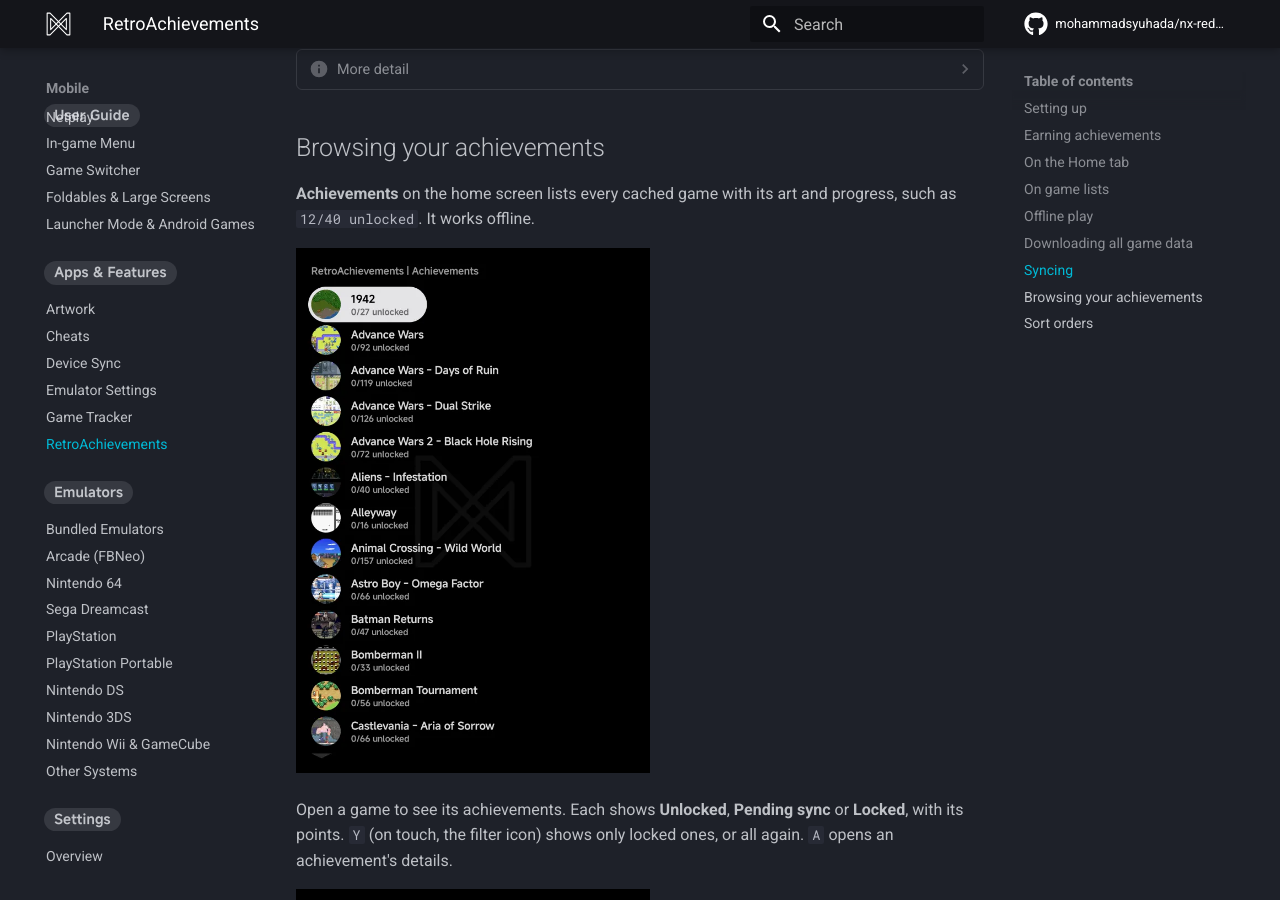
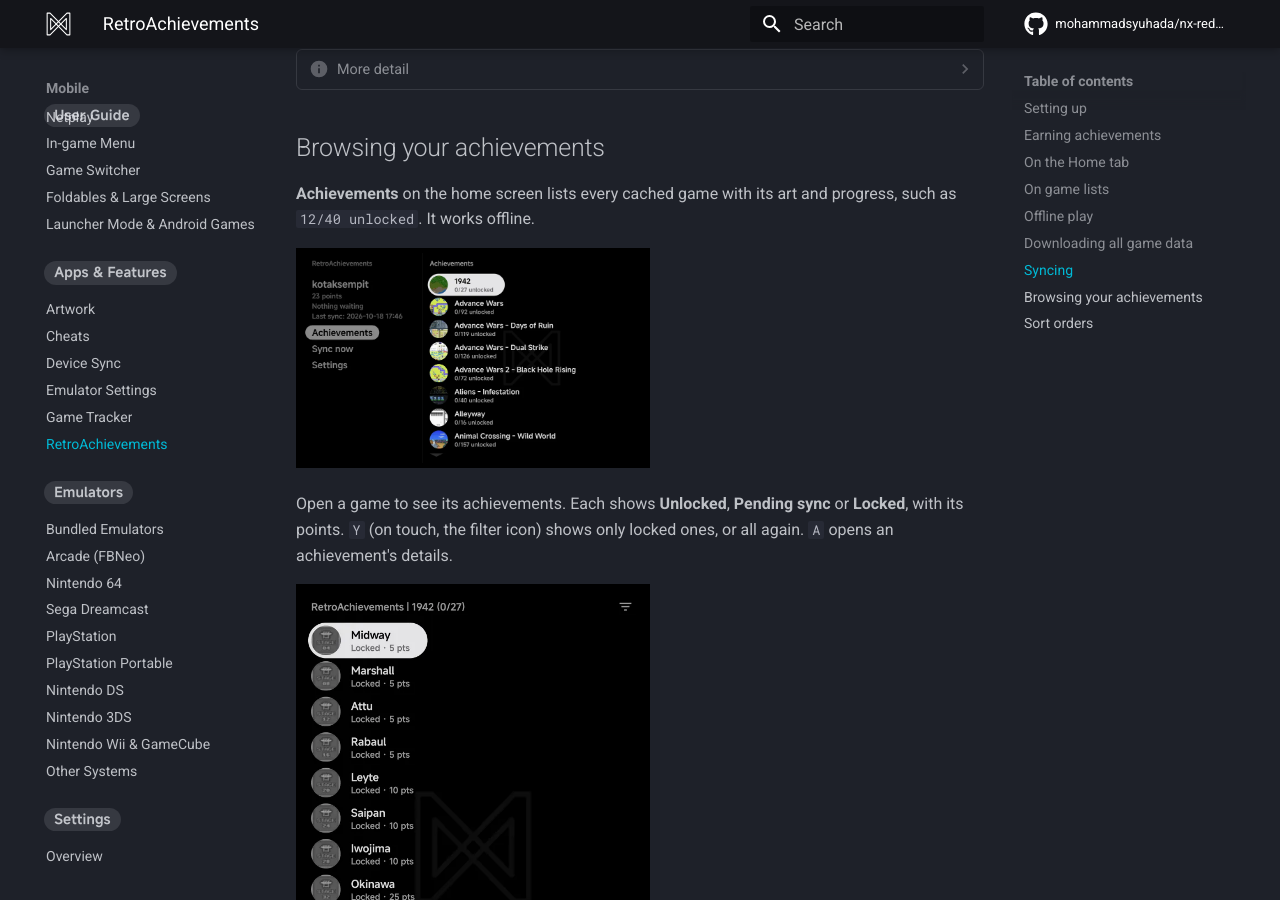
Before and after one commit to mohammadsyuhada/nx-redux-docs, an MkDocs documentation site: the page built from docs/mobile/retroachievements.md, in a window 1280 px wide and 900 px high, scrolled down 5322 px. Built offline with MkDocs 1.6.1 and Material for MkDocs 9.7.7, drawn with Linux system fonts in a browser that asks for light colours; comment, search, counter and statistics services are not loaded.

Commit message:
docs(mobile): RetroAchievements games list from the Fold, two panes in landscape

```diff
--- a/docs/mobile/retroachievements.md
+++ b/docs/mobile/retroachievements.md
@@ -240,7 +240,7 @@
 **Achievements** on the home screen lists every cached game with its art and
 progress, such as `12/40 unlocked`. It works offline.
 
-![RetroAchievements → Achievements, listing cached games with their progress, from 1942 (0/27 unlocked) on](../assets/screenshots/mobile/ra-games.webp)
+![RetroAchievements in two panes: the account and its rows on the left, Achievements on the right listing each cached game with its progress, from 1942 (0/27 unlocked) on](../assets/screenshots/mobile/ra-games.webp)
 
 Open a game to see its achievements. Each shows **Unlocked**, **Pending sync**
 or **Locked**, with its points. `Y` (on touch, the filter icon) shows only
```
Also changed, not shown: docs/assets/screenshots/mobile/ra-games.webp.
